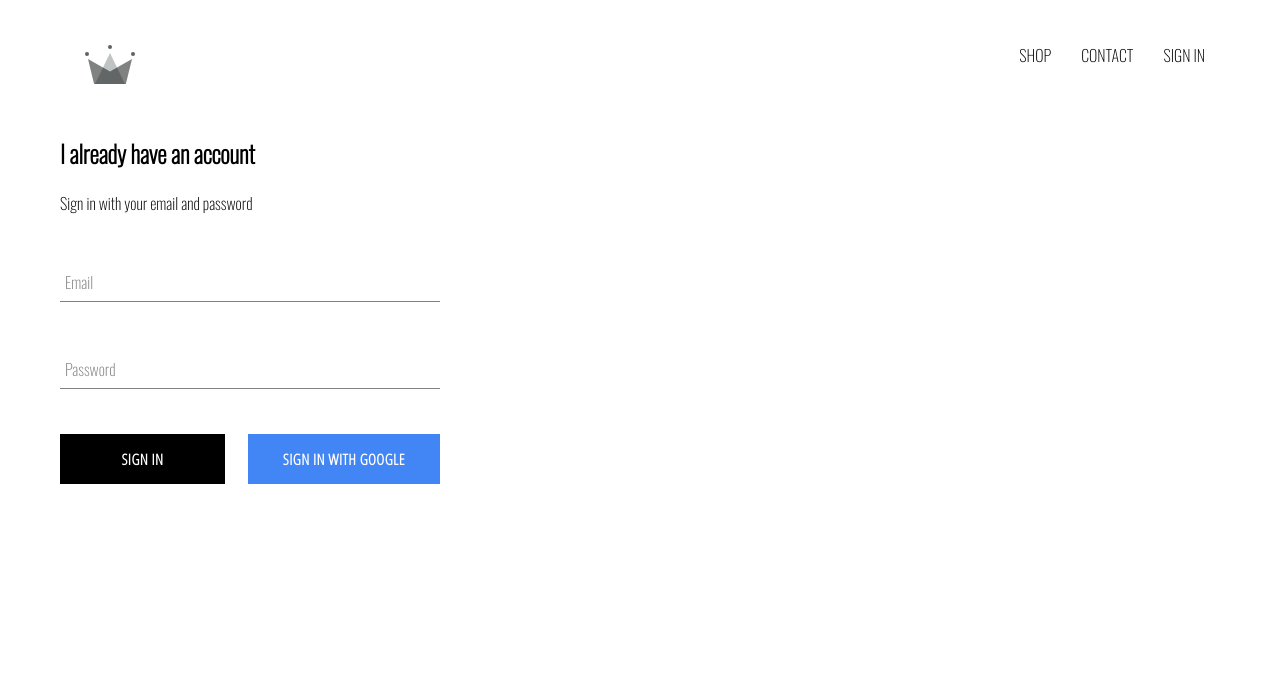
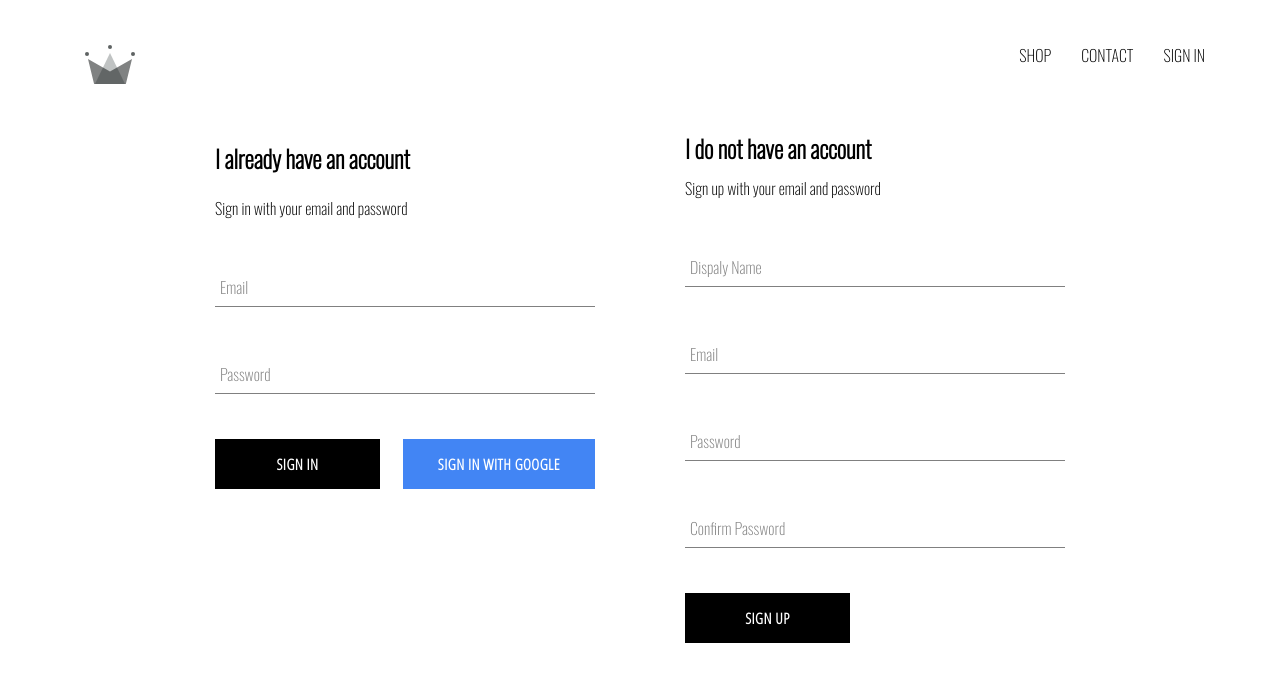
Before and after one commit to BharatKammakatla/your-shop, a React (Create React App) app: page /signin in a window 1280 px wide. Shown: the top 682 px of the page. Built offline with nearby package versions, Linux system fonts and the light colour scheme; no server answers.

Commit message:
Implemented firebase utils. Implemented ability to store authenticated users into firestore database

```diff
--- a/src/App.js
+++ b/src/App.js
@@ -5,7 +5,7 @@
 import ShopPage from "./pages/shop/shop.component";
 import Header from "./components/header/header.component";
 import SignInAndSignUpPage from "./pages/sign-in-and-sign-up/sign-in-and-sign-up.component";
-import { auth } from "./firebase/firebase.utils";
+import { auth, createUserProfileDocument } from "./firebase/firebase.utils";
 
 class App extends React.Component {
   constructor() {
@@ -18,8 +18,18 @@
   unsubscribeFromAuth = null;
 
   componentDidMount() {
-    this.unsubscribeFromAuth = auth.onAuthStateChanged((user) => {
-      this.setState({ currentUser: user });
+    this.unsubscribeFromAuth = auth.onAuthStateChanged(async (userAuth) => {
+      if (userAuth) {
+        const userRef = createUserProfileDocument(userAuth);
+        (await userRef).onSnapshot((snapShot) => {
+          this.setState({
+            id: snapShot.id,
+            ...snapShot.data(),
+          });
+          console.log(this.state);
+        });
+      }
+      this.setState({ currentUser: userAuth });
     });
   }
 
--- /dev/null
+++ b/src/components/sign-up/sign-up.component.jsx
@@ -0,0 +1,97 @@
+import React from "react";
+import "./sign-up.styles.scss";
+
+import FormInput from "../form-input/form-input.component";
+import CustomButton from "../custom-button/custom-button.component";
+import { auth, createUserProfileDocument } from "../../firebase/firebase.utils";
+
+class SignUp extends React.Component {
+  constructor() {
+    super();
+
+    this.state = {
+      displayName: "",
+      email: "",
+      password: "",
+      confirmPassword: "",
+    };
+  }
+
+  handleSubmit = async (event) => {
+    event.preventDefault();
+    const { displayName, email, password, confirmPassword } = this.state;
+
+    if (password !== confirmPassword) {
+      alert("Password's did not match !");
+      return;
+    }
+
+    try {
+      const { user } = await auth.createUserWithEmailAndPassword(
+        email,
+        password
+      );
+      await createUserProfileDocument(user, { displayName });
+      this.setState({
+        displayName: "",
+        email: "",
+        password: "",
+        confirmPassword: "",
+      });
+    } catch (error) {
+      console.error(error);
+    }
+  };
+
+  handleChange = (event) => {
+    const { name, value } = event.target;
+    this.setState({ [name]: value });
+  };
+
+  render() {
+    const { displayName, email, password, confirmPassword } = this.state;
+    return (
+      <div className="sign-up">
+        <h2 className="title">I do not have an account</h2>
+        <span className="sub-title">Sign up with your email and password</span>
+        <form className="sign-up-form" onSubmit={this.handleSubmit}>
+          <FormInput
+            type="text"
+            name="displayName"
+            value={displayName}
+            onChange={this.handleChange}
+            label="Dispaly Name"
+            required
+          />
+          <FormInput
+            type="email"
+            name="email"
+            value={email}
+            onChange={this.handleChange}
+            label="Email"
+            required
+          />
+          <FormInput
+            type="password"
+            name="password"
+            value={password}
+            onChange={this.handleChange}
+            label="Password"
+            required
+          />
+          <FormInput
+            type="password"
+            name="confirmPassword"
+            value={confirmPassword}
+            onChange={this.handleChange}
+            label="Confirm Password"
+            required
+          />
+          <CustomButton type="submit">SIGN UP</CustomButton>
+        </form>
+      </div>
+    );
+  }
+}
+
+export default SignUp;
--- /dev/null
+++ b/src/components/sign-up/sign-up.styles.scss
@@ -0,0 +1,9 @@
+.sign-up {
+  width: 380px;
+  display: flex;
+  flex-direction: column;
+
+  .title {
+    margin: 10px 0;
+  }
+}
--- a/src/firebase/firebase.utils.js
+++ b/src/firebase/firebase.utils.js
@@ -12,6 +12,29 @@
   measurementId: "G-5DS65ETEL4",
 };
 
+export const createUserProfileDocument = async (userAuth, additionalData) => {
+  if (!userAuth) return;
+  const userRef = firestore.doc(`users/${userAuth.uid}`);
+  const snapShot = await userRef.get();
+  if (!snapShot.exists) {
+    const { displayName, email } = userAuth;
+    const createdAt = new Date();
+
+    try {
+      await userRef.set({
+        displayName,
+        email,
+        createdAt,
+        ...additionalData,
+      });
+    } catch (error) {
+      console.log("error creating user", error.message);
+    }
+  }
+
+  return userRef;
+};
+
 firebase.initializeApp(config);
 
 export const auth = firebase.auth();
--- a/src/pages/sign-in-and-sign-up/sign-in-and-sign-up.component.jsx
+++ b/src/pages/sign-in-and-sign-up/sign-in-and-sign-up.component.jsx
@@ -1,10 +1,12 @@
 import React from "react";
 import "./sign-in-and-sign-up.styles.scss";
 import SignIn from "../../components/sign-in/sign-in.component";
+import SignUp from "../../components/sign-up/sign-up.component";
 
 const SignInAndSignUpPage = () => (
   <div className="sign-in-and-sign-up">
     <SignIn />
+    <SignUp />
   </div>
 );
 
--- a/src/pages/sign-in-and-sign-up/sign-in-and-sign-up.styles.scss
+++ b/src/pages/sign-in-and-sign-up/sign-in-and-sign-up.styles.scss
@@ -0,0 +1,6 @@
+.sign-in-and-sign-up {
+  width: 850px;
+  display: flex;
+  justify-content: space-between;
+  margin: 30px auto;
+}
```
